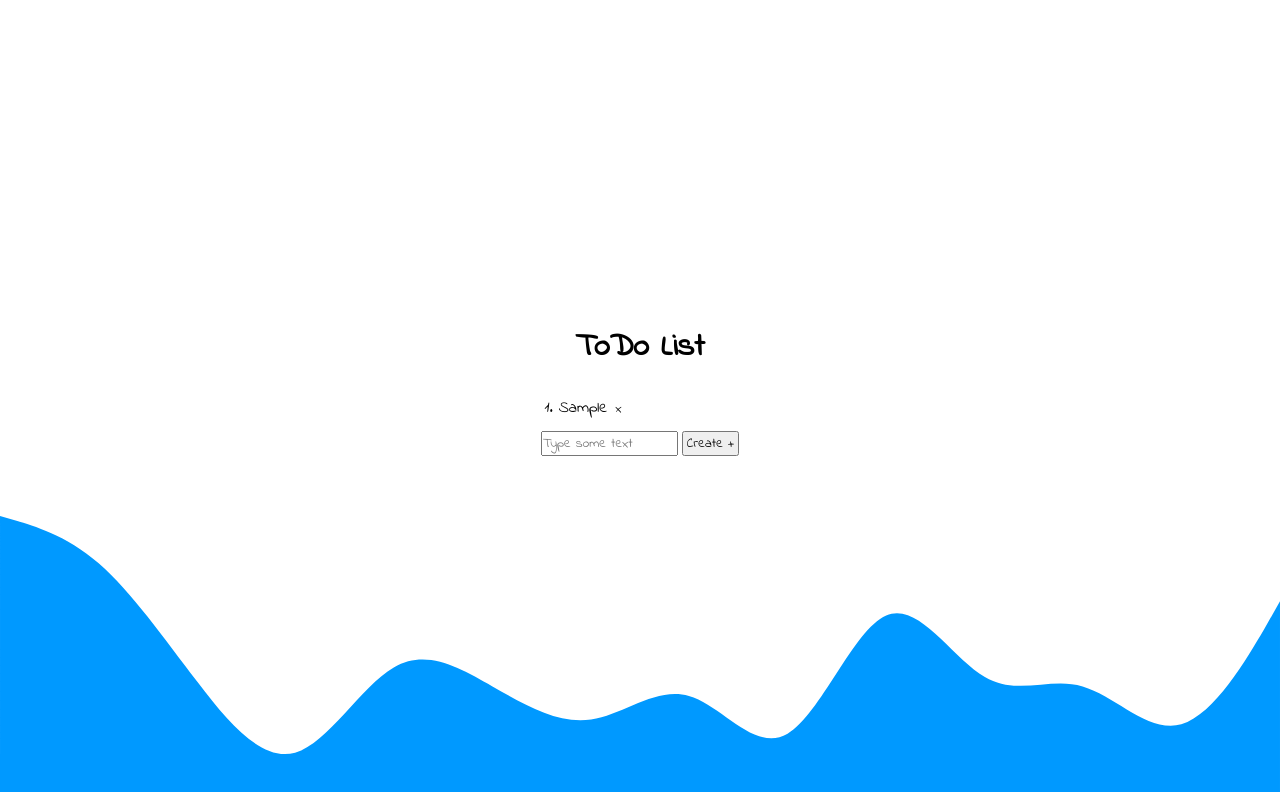
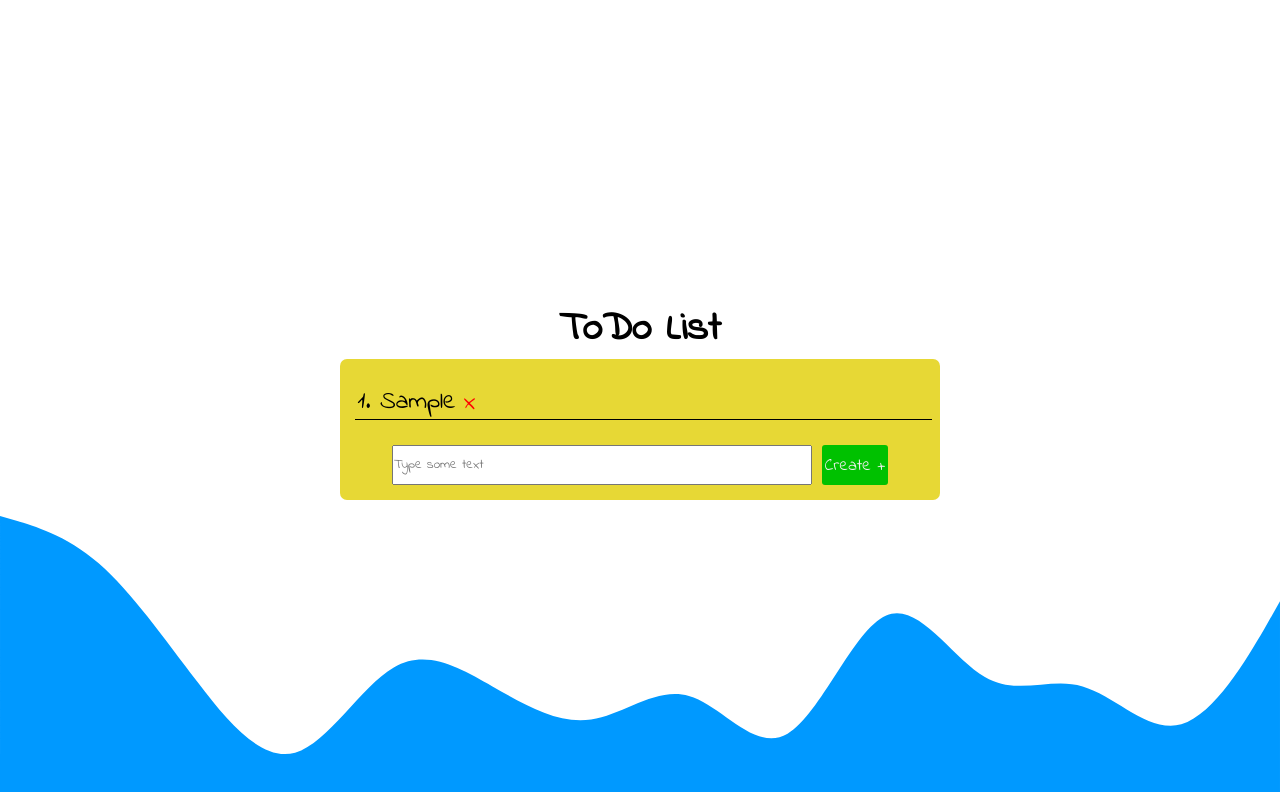
Before and after one commit to Webs95/ts-practice, a website built with webpack: page src/index.html in a window 1280 px wide. Both pictures are taken after typing "Sample" into the empty fields and a click on the button "Create +". Built offline with nearby package versions, Linux system fonts and the light colour scheme.

Commit message:
feat: add more styles

```diff
--- a/src/style.scss
+++ b/src/style.scss
@@ -9,10 +9,12 @@
 body {
   background: no-repeat url('./images/wave.svg') bottom;
   font-family: 'Indie Flower', cursive;
+  font-size: 25px;
 }
 
 .todo {
-  height: 100vh;
+  min-height: 100vh;
+  height: 100%;
   display: flex;
   align-items: center;
   justify-content: center;
@@ -21,32 +23,56 @@ body {
   // background-image: linear-gradient(#2f7bdc 2px, transparent 2px), linear-gradient(to right, #2f7bdc 2px, transparent 2px);
   background-size: 32px 32px;
 
+  &__title {
+    font-size: 40px;
+  }
+
   .content {
-    padding: 20px;
-    background-color: #fff;
+    padding: 0 0 15px 0;
+    background-color: #e7d835;
     border-radius: 7px;
+    width: 600px;
   }
 
   &__list {
-    margin: 5px 0 10px 18px;
+    // max-height: 80vh;
+    margin: 25px 0 25px 40px;
     display: flex;
     flex-direction: column;
     gap: 5px;
+    // overflow-y: scroll;
   }
 
   &__item {
     gap: 4px;
+    font-size: 25px;
+    // border-bottom: 1px solid black;
+    position: relative;
+
+    ::after {
+      position: absolute;
+      left: -25px;
+      bottom: 0;
+      content: '';
+      width: 103%;
+      height: 1px;
+      background: #000;
+    }
   }
 
   &__container {
+    height: 40px;
     display: flex;
     align-items: center;
-    gap: 4px;
+    justify-content: center;
+    gap: 10px;
   }
 
   &__input {
+    width: 70%;
+    height: 100%;
     display: flex;
-    height: 25px;
+
     font-family: 'Indie Flower', cursive;
   }
 }
@@ -67,7 +93,27 @@ body {
     margin-left: 5px;
     border: none;
     background-color: inherit;
+
+    font-size: 25px;
+    color: red;
+
+    transition: 0.3s;
+
+    :active {
+      transform: scale(2);
+    }
   }
+
+  &_create {
+    height: 100%;
+    border: none;
+    background-color: rgb(0, 193, 0);
+    color: rgb(240, 240, 240);
+    border-radius: 3px;
+
+    font-size: 17px;
+  }
+
 }
 
 .task {
```
